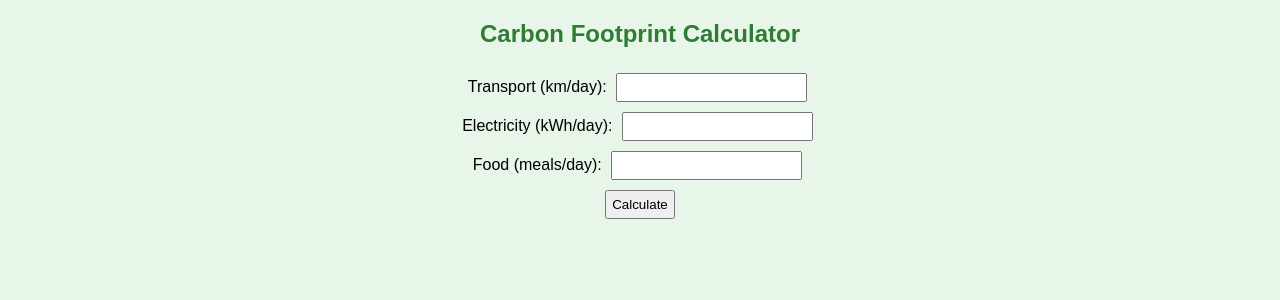
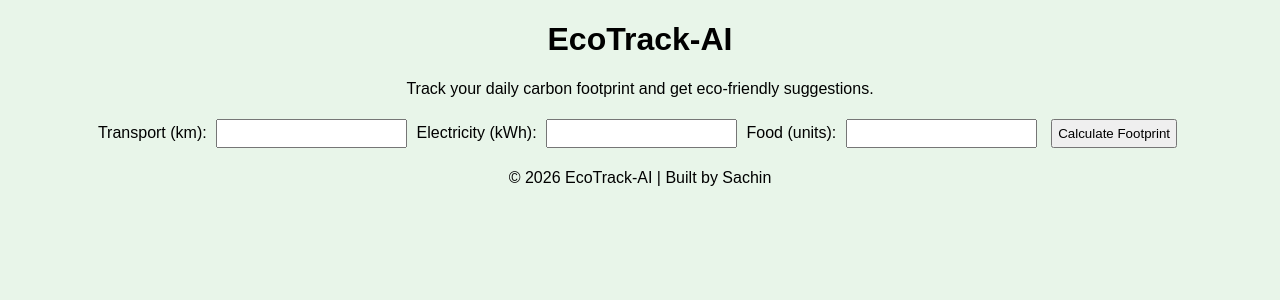
Before and after one commit to srivastavsachin77-byte/EcoTrack-AI, a Flask app: page / in a window 1280 px wide. Shown: the top 300 px of the page. Run offline with Flask 3, Linux system fonts and the light colour scheme.

Commit message:
Updated frontend files

```diff
--- a/app.py
+++ b/app.py
@@ -1,19 +1,80 @@
-# app.py
 from flask import Flask, render_template, request
 
 app = Flask(__name__)
 
+# --- Emission Factors ---
+FACTORS = {
+    "transport": 0.3,
+    "electricity": 0.5,
+    "food": 0.2
+}
+
+# --- Validation Function ---
+def validate_input(value, field_name: str) -> float:
+    """
+    Validate that input is a non-negative number.
+    Args:
+        value (str): Input from form
+        field_name (str): Name of the field (for error messages)
+    Returns:
+        float: Validated numeric value
+    """
+    try:
+        num = float(value)
+        if num < 0:
+            raise ValueError(f"{field_name} must be non-negative")
+        return num
+    except ValueError:
+        raise ValueError(f"{field_name} must be a valid number")
+
+# --- Emission Calculation ---
+def calculate_emissions(**kwargs) -> float:
+    """
+    Calculate daily carbon footprint based on inputs.
+    Accepts keyword arguments like transport=20, electricity=15, food=10.
+    """
+    return sum(kwargs.get(key, 0) * FACTORS[key] for key in FACTORS)
+
+# --- AI Suggestions ---
+def suggest_actions(footprint: float) -> str:
+    """
+    Suggest eco-friendly actions based on footprint.
+    Args:
+        footprint (float): Carbon footprint in kg CO₂/day
+    Returns:
+        str: Suggestion message
+    """
+    if footprint > 10:
+        return "Try reducing electricity usage or carpooling."
+    elif footprint > 5:
+        return "Consider walking, cycling, or eating less meat."
+    else:
+        return "Great job! Keep tracking your footprint."
+
+# --- Routes ---
 @app.route('/')
 def home():
     return render_template('index.html')
 
 @app.route('/calculate', methods=['POST'])
 def calculate():
-    transport = float(request.form['transport'])
-    electricity = float(request.form['electricity'])
-    food = float(request.form['food'])
-    footprint = transport*0.3 + electricity*0.5 + food*0.2
-    return f"Your estimated carbon footprint is {footprint:.2f} kg CO₂/day"
+    try:
+        transport = validate_input(request.form.get('transport', 0), "Transport")
+        electricity = validate_input(request.form.get('electricity', 0), "Electricity")
+        food = validate_input(request.form.get('food', 0), "Food")
+
+        footprint = calculate_emissions(
+            transport=transport,
+            electricity=electricity,
+            food=food
+        )
+        suggestion = suggest_actions(footprint)
+
+        return f"Your estimated carbon footprint is {footprint:.2f} kg CO₂/day.<br>{suggestion}"
+    except ValueError as e:
+        return f"Error: {str(e)}"
+    except Exception:
+        return "An unexpected error occurred. Please check your inputs."
 
 if __name__ == '__main__':
     app.run(debug=True)
--- a/requirements.txt
+++ /dev/null
@@ -1 +0,0 @@
-Flask
--- a/templates/index.html
+++ b/templates/index.html
@@ -1,17 +1,34 @@
-<!-- templates/index.html -->
 <!DOCTYPE html>
-<html>
+<html lang="en">
 <head>
-  <title>EcoTrack</title>
-  <link rel="stylesheet" href="/static/style.css">
+    <meta charset="UTF-8">
+    <meta name="viewport" content="width=device-width, initial-scale=1.0">
+    <title>EcoTrack-AI</title>
+    <link rel="stylesheet" href="{{ url_for('static', filename='style.css') }}">
 </head>
 <body>
-  <h2>Carbon Footprint Calculator</h2>
-  <form action="/calculate" method="post">
-    Transport (km/day): <input name="transport"><br>
-    Electricity (kWh/day): <input name="electricity"><br>
-    Food (meals/day): <input name="food"><br>
-    <button type="submit">Calculate</button>
-  </form>
+    <header>
+        <h1>EcoTrack-AI</h1>
+        <p>Track your daily carbon footprint and get eco-friendly suggestions.</p>
+    </header>
+
+    <main>
+        <form action="/calculate" method="POST">
+            <label for="transport">Transport (km):</label>
+            <input type="number" id="transport" name="transport" min="0" step="0.1" required aria-label="Transport distance in kilometers">
+
+            <label for="electricity">Electricity (kWh):</label>
+            <input type="number" id="electricity" name="electricity" min="0" step="0.1" required aria-label="Electricity usage in kilowatt hours">
+
+            <label for="food">Food (units):</label>
+            <input type="number" id="food" name="food" min="0" step="0.1" required aria-label="Food consumption units">
+
+            <button type="submit">Calculate Footprint</button>
+        </form>
+    </main>
+
+    <footer>
+        <p>&copy; 2026 EcoTrack-AI | Built by Sachin</p>
+    </footer>
 </body>
 </html>
```
Also changed, not shown: test_app.py (added, +36 -0 lines), README.md, static/script.js (added), 2 other files.
